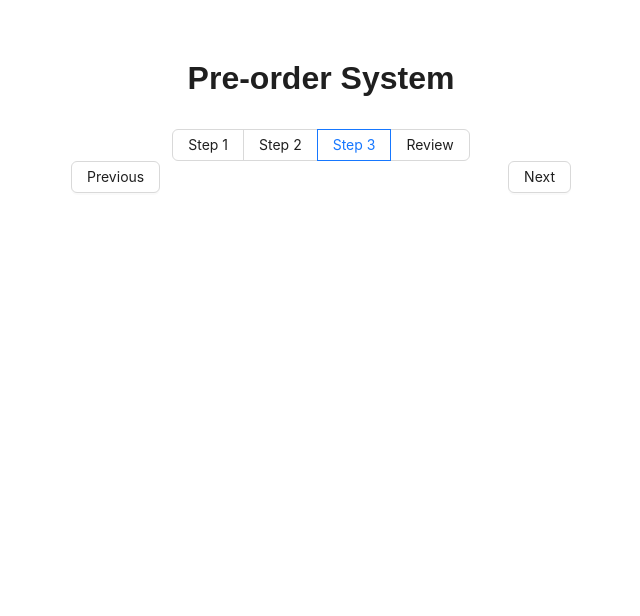
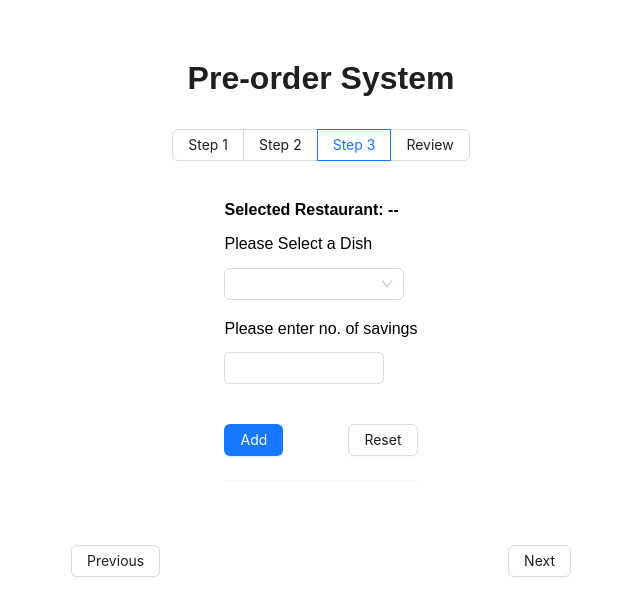
Before and after one commit to laclys/orderSys, a React (Vite) app: page / in a window 1280 px wide. Both pictures are taken after a click on the label "Step 3". Shown: the top 616 px of the page, without its empty margins (319-959 px from the left). Built offline with nearby package versions, Linux system fonts and the light colour scheme.

Commit message:
feat: review comp

```diff
--- a/src/components/Container/index.tsx
+++ b/src/components/Container/index.tsx
@@ -1,12 +1,16 @@
 import { FC, useState, useMemo, useEffect } from 'react'
 import cx from 'classnames'
-import { Button } from 'antd'
-import { Dish, Meal } from '@/types'
+import { Button, message } from 'antd'
+import { Dish, Meal, FormatDish } from '@/types'
 import Step from '@/components/Step'
 import Step1Con from '@/components/Content/stepOne'
 import Step2Con from '@/components/Content/stepTwo'
+import Step3Con from '@/components/Content/stepThree'
+import Review from '@/components/Content/review'
+import { formatDishData } from '@/utils/formatData'
 
 import styles from './index.module.css'
+import { EMPTY_WARN, PEOPLE_SIZE_WARN } from '@/consts/tips'
 
 interface IProps {
   data: Dish[]
@@ -19,9 +23,13 @@ const Container: FC<IProps> = ({ data }) => {
   const [meal, setMeal] = useState<Meal | null>(null)
   const [peopleSize, setPeopleSize] = useState<number | null>(1)
   const [restaurant, setRestaurant] = useState('')
+  const [allDish, setAllDish] = useState<FormatDish['item']>([])
 
   const canBeSelectedRestaurant = useMemo(
-    () => (meal ? data.filter((i) => i.availableMeals.includes(meal!)) : []),
+    () =>
+      meal
+        ? formatDishData(data.filter((i) => i.availableMeals.includes(meal!)))
+        : [],
     [meal]
   )
 
@@ -34,6 +42,17 @@ const Container: FC<IProps> = ({ data }) => {
     setStep((s) => s - 1)
   }
   const toNext = () => {
+    if (step === 3) {
+      if (allDish.filter((i) => i.isSelect).length > peopleSize!) {
+        message.warning(PEOPLE_SIZE_WARN, 2)
+        return
+      }
+      if (!meal || !peopleSize || !restaurant || allDish.length === 0) {
+        message.warning(EMPTY_WARN, 2)
+        return
+      }
+    }
+
     setStep((s) => s + 1)
   }
 
@@ -59,6 +78,23 @@ const Container: FC<IProps> = ({ data }) => {
           onChange={setRestaurant}
         />
       )}
+      {step === 3 && (
+        <Step3Con
+          data={
+            canBeSelectedRestaurant?.filter((i) => i.name === restaurant)?.[0]
+          }
+          allDish={allDish}
+          onChange={setAllDish}
+        />
+      )}
+      {step === 4 && (
+        <Review
+          meal={meal!}
+          size={peopleSize!}
+          restaurant={restaurant!}
+          dishs={allDish}
+        />
+      )}
 
       <div className={styles.btnWrapper}>
         <Button
--- a/src/components/Content/index.module.css
+++ b/src/components/Content/index.module.css
@@ -15,3 +15,30 @@
 :global(.ant-input-number) {
     width: 160px;
 }
+
+.title {
+  font-weight: 600;
+}
+
+.btnWrapper {
+  display: flex;
+  flex-direction: row;
+  justify-content: space-between;
+  margin-top: 40px;
+}
+
+.review {
+  display: flex;
+  flex-direction: row;
+  align-items: center;
+  margin-bottom: 16px;
+}
+
+.reviewTitle {
+  width: 200px;
+  font-weight: 600;
+}
+
+.reviewItem {
+  margin-bottom: 12px;
+}
--- /dev/null
+++ b/src/components/Content/review.tsx
@@ -0,0 +1,55 @@
+import { FC } from 'react'
+import { Divider, Button } from 'antd'
+import { FormatDish, Meal } from '@/types'
+
+import styles from './index.module.css'
+
+interface IProps {
+  meal: Meal
+  size: number
+  restaurant: string
+  dishs: FormatDish['item']
+}
+
+const Review:FC<IProps>= ({ meal, size, restaurant, dishs }) => {
+
+  const _handleSubmit = () => {
+    const target = {
+      meal,
+      size,
+      restaurant,
+      dishs: dishs.filter(i => i.isSelect)
+    }
+    console.log('submit_data', target)
+  }
+
+  return (
+    <div className={styles.content}>
+      <div className={styles.review} >
+        <div className={styles.reviewTitle}>Meal</div>
+        <div className={styles.reviewValue}>{meal || '--'}</div>
+      </div>
+      <div className={styles.review} >
+        <div className={styles.reviewTitle}>No. of. People</div>
+        <div className={styles.reviewValue}>{size || '--'}</div>
+      </div>
+      <div className={styles.review} >
+        <div className={styles.reviewTitle}>Restaurant</div>
+        <div className={styles.reviewValue}>{restaurant || '--'}</div>
+      </div>
+      <Divider/>
+      <div className={styles.review} >
+        <div className={styles.reviewTitle}>Dishes</div>
+        <div className={styles.reviewValue}>
+          {dishs.filter(i => i.isSelect).map(j => (
+            <div className={styles.reviewItem} >{j.name} - {j.count}</div>
+          ))}
+        </div>
+      </div>
+      <Divider/>
+      <Button type="primary" onClick={_handleSubmit} >Submit</Button>
+    </div>
+  )
+}
+
+export default Review
--- /dev/null
+++ b/src/components/Content/stepThree.tsx
@@ -0,0 +1,107 @@
+import { FC, useState, useEffect } from 'react'
+import { Select, InputNumber, Button, message, Divider } from 'antd'
+import { FormatDish } from '@/types'
+import { CHOOSE_LEAST_ONE } from '@/consts/tips'
+
+import styles from './index.module.css'
+
+interface IProps {
+  data: FormatDish
+  allDish: FormatDish['item']
+  onChange: (s: FormatDish['item']) => void
+}
+
+const { Option } = Select
+
+const Step3: FC<IProps> = ({ data, allDish, onChange }) => {
+  const [selectedItem, setItem] = useState('')
+
+  useEffect(() => {
+    onChange(data?.item || [])
+  }, [data])
+
+  const _handleSelect = (v: string) => {
+    setItem(v)
+  }
+
+  const _handleDishChange = (v: number | null) => {
+    allDish.map((i) => {
+      if (i.name === selectedItem) {
+        i.count = v!
+      }
+    })
+    onChange(allDish.concat([]))
+  }
+
+  const _handleReset = () => {
+    allDish.map((i) => {
+      i.count = 0
+      i.isSelect = false
+    })
+    onChange(allDish.concat([]))
+  }
+
+  const _handleAdd = () => {
+    try {
+      allDish.map((i) => {
+        if (i.name === selectedItem) {
+          if (i.count === 0) {
+            message.warning(CHOOSE_LEAST_ONE, 2)
+            throw 'out'
+          }
+          i.isSelect = true
+        }
+      })
+      onChange(allDish.concat([]))
+      setItem('')
+    } catch(e) {
+
+    }
+  }
+
+  // console.log('allDish', allDish)
+
+  return (
+    <div className={styles.content}>
+      <p className={styles.title}>Selected Restaurant: {data?.name || '--'}</p>
+      <div className={styles.item}>
+        <div className={styles.label}>Please Select a Dish</div>
+        <Select
+          value={selectedItem}
+          style={{ width: 180 }}
+          placeholder="Select a Dish"
+          onSelect={_handleSelect}
+        >
+          {allDish.map(
+            (i) =>
+              !i.isSelect && (
+                <Option key={i.name} value={i.name}>
+                  {i.name}
+                </Option>
+              )
+          )}
+        </Select>
+      </div>
+
+      <div className={styles.item}>
+        <div className={styles.label}>Please enter no. of savings</div>
+        <InputNumber
+          value={allDish.filter((i) => i.name === selectedItem)?.[0]?.count}
+          min={0}
+          max={100}
+          precision={0}
+          onChange={_handleDishChange}
+        />
+      </div>
+
+      <div className={styles.btnWrapper}>
+        <Button type="primary" onClick={_handleAdd}>
+          Add
+        </Button>
+        <Button onClick={_handleReset}>Reset</Button>
+      </div>
+      <Divider />
+    </div>
+  )
+}
+export default Step3
--- a/src/components/Content/stepTwo.tsx
+++ b/src/components/Content/stepTwo.tsx
@@ -1,11 +1,11 @@
 import { FC } from 'react'
 import { Select } from 'antd'
-import { Dish } from '@/types'
+import { FormatDish } from '@/types'
 
 import styles from './index.module.css'
 
 interface IProps {
-  options: Dish[]
+  options: FormatDish[]
   restaurant: string
   onChange: (s: string) => void
 }
@@ -24,7 +24,7 @@ const Step2: FC<IProps> = ({ restaurant, onChange, options }) => {
           onSelect={onChange}
         >
           {options.map((i) => (
-            <Option key={i.id} value={i.name}>
+            <Option key={i.name} value={i.name}>
               {i.name}
             </Option>
           ))}
--- /dev/null
+++ b/src/consts/tips.ts
@@ -0,0 +1,5 @@
+export const CHOOSE_LEAST_ONE = 'Choose at least one!'
+
+export const PEOPLE_SIZE_WARN = 'The total number of dishes should be greater or equal to the number of people selected!'
+
+export const EMPTY_WARN = 'Content cannot be empty!'
--- a/src/mock/dishes.json
+++ b/src/mock/dishes.json
@@ -120,12 +120,6 @@
       "availableMeals": ["lunch", "dinner"]
     },
     {
-      "id": 21,
-      "name": "Pepperoni Pizza",
-      "restaurant": "Pizzeria",
-      "availableMeals": ["lunch", "dinner"]
-    },
-    {
       "id": 22,
       "name": "Pepperoni Pizza",
       "restaurant": "Pizzeria",
--- /dev/null
+++ b/src/utils/formatData.ts
@@ -0,0 +1,25 @@
+import { Dish, FormatDish } from '@/types'
+
+export const formatDishData = (arr: Dish[]) => {
+  let newArr: FormatDish[] = []
+  arr.forEach((d) => {
+    const filterArr = newArr.filter((i) => i.name === d.restaurant)
+    if (filterArr.length > 0) {
+      filterArr?.[0].item.push({
+        name: d.name,
+        count: 0,
+      })
+    } else {
+      newArr.push({
+        name: d.restaurant,
+        item: [
+          {
+            name: d.name,
+            count: 0,
+          },
+        ],
+      })
+    }
+  })
+  return newArr
+}
```
Also changed, not shown: src/types/index.ts (+10 -0 lines).
